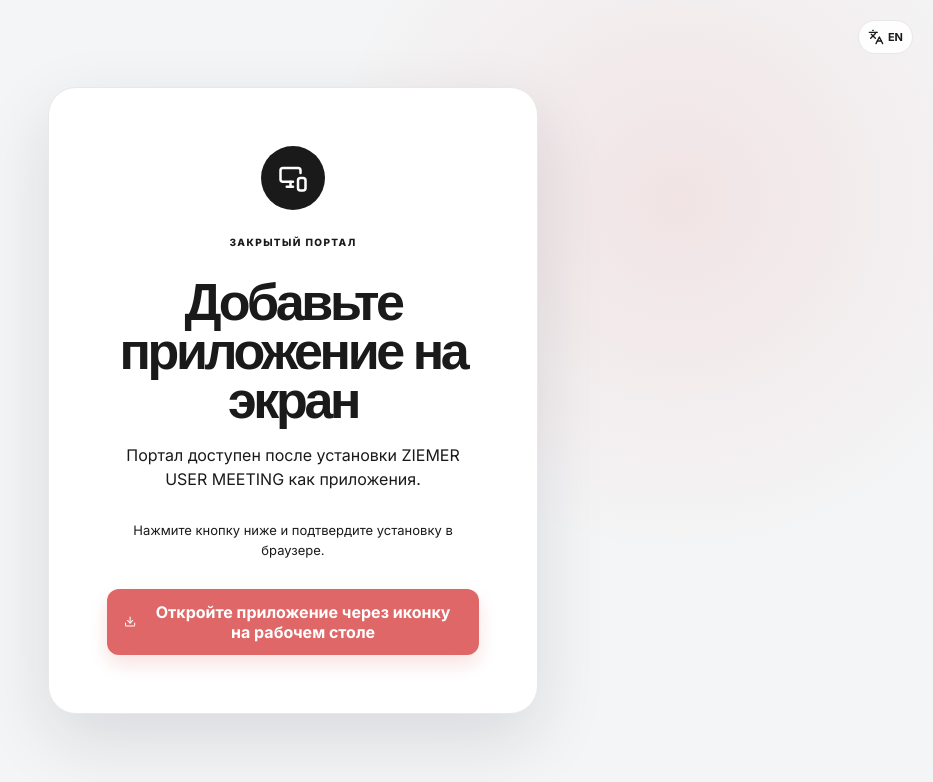
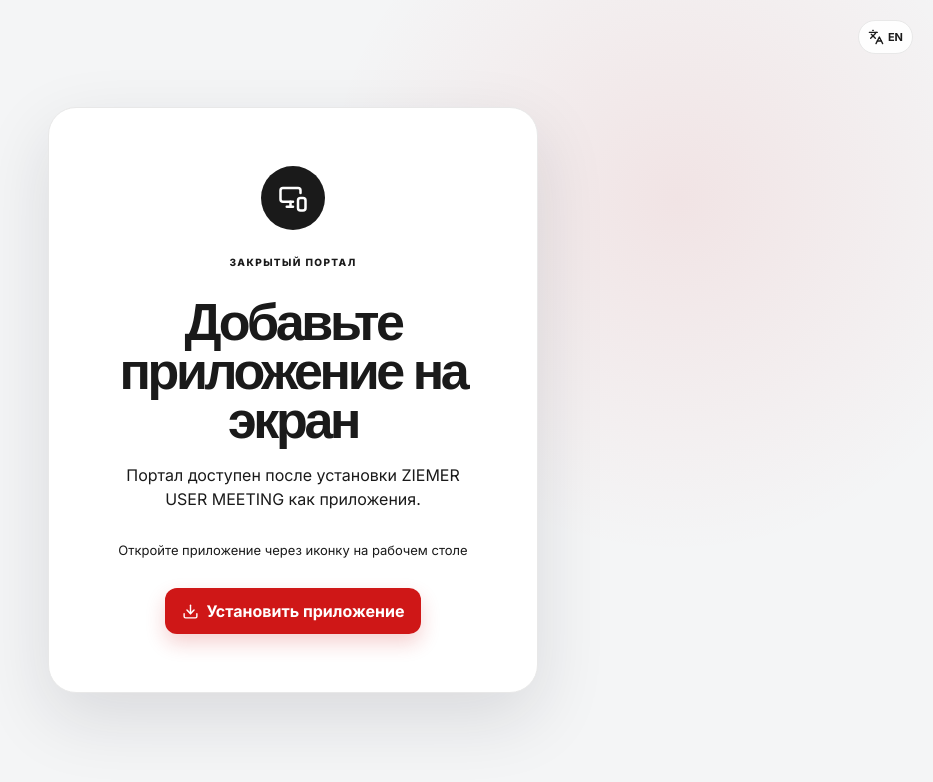
Before and after one commit to Rodion-de-Front/ZIEMER_USER_MEETING, a React (Vite) app: page / in a window 1280 px wide. Shown: the top 782 px of the page, without its empty margins (347-1280 px from the left). Built offline with nearby package versions, Linux system fonts and the light colour scheme; no server answers.

Commit message:
Правки по формам обратной связи и уведомлениям

```diff
--- a/src/components/InstallGate.jsx
+++ b/src/components/InstallGate.jsx
@@ -10,6 +10,7 @@
   const [deferredPrompt, setDeferredPrompt] = useState(() => window.__pwaInstallPrompt ?? null)
   const [standalone, setStandalone] = useState(isStandalone)
   const [installStarted, setInstallStarted] = useState(false)
+  const ios = isIos()
 
   useEffect(() => {
     const onInstallReady = () => setDeferredPrompt(window.__pwaInstallPrompt)
@@ -38,6 +39,7 @@
       if (outcome === 'accepted') setInstallStarted(true)
       return
     }
+    setInstallStarted(true)
   }
 
   if (standalone) return children
@@ -50,11 +52,11 @@
         <p className="auth-kicker">{t('portal')}</p>
         <h1>{t('installTitle')}</h1>
         <p>{t('installText')}</p>
-        {isIos()
+        {ios
           ? <div className="ios-instructions"><Share size={18} /><span>{t('ios')}</span></div>
-          : <p className="install-hint">{installStarted ? t('openInstalledApp') : t('installHint')}</p>}
-        <button className="primary-button" type="button" onClick={install} disabled={!deferredPrompt}>
-          <Download size={17} /> {deferredPrompt ? t('install') : t('openInstalledApp')}
+          : <p className="install-hint">{installStarted || !deferredPrompt ? t('openInstalledApp') : t('installHint')}</p>}
+        <button className="primary-button" type="button" onClick={install}>
+          <Download size={17} /> {t('install')}
         </button>
       </section>
     </main>
```
